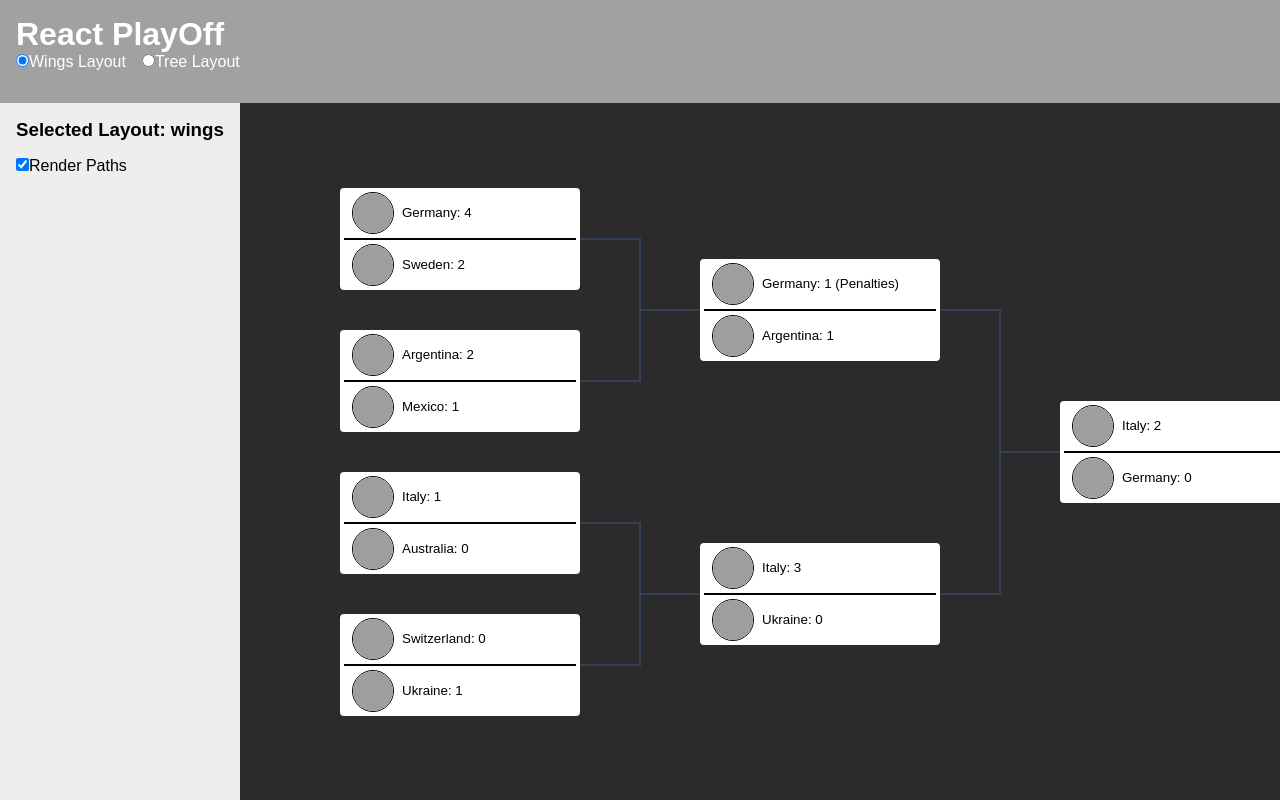
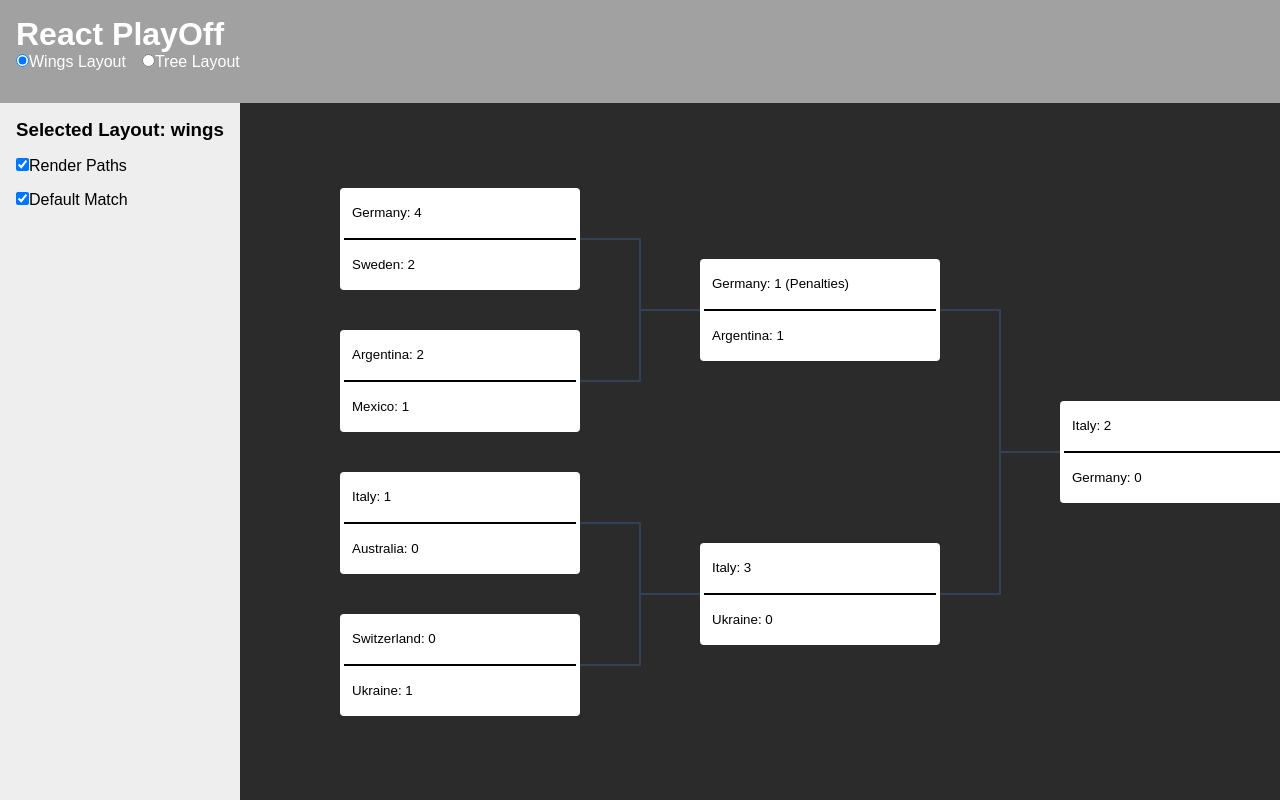
Before and after one commit to alicompiler/react-playoff, a React (Vite) app: page / in a window 1280 px wide. Built offline with nearby package versions, Linux system fonts and the light colour scheme; grey boxes are pictures that could not be loaded.

Commit message:
default match

```diff
--- a/src/App.tsx
+++ b/src/App.tsx
@@ -6,6 +6,7 @@
 function App() {
     const [layout, setLayout] = useState<PlayOffLayout>('wings');
     const [renderPaths, setRenderPaths] = useState(true);
+    const [defaultMatch, setDefaultMatch] = useState(true);
 
     return (
         <div style={{ height: '100vh', display: 'flex', flexDirection: 'column' }}>
@@ -53,9 +54,16 @@
                         Render Paths
                         </label>
                     </div>
+
+                    <div>
+                        <label>
+                            <input type="checkbox" checked={defaultMatch} onChange={(e) => setDefaultMatch(e.target.checked)} />
+                        Default Match
+                        </label>
+                    </div>
                 </div>
                 <div style={{ flex: 1, display: 'flex', justifyContent: 'center', alignItems: 'center' }}>
-                    <Example layout={layout} renderPaths={renderPaths} />
+                    <Example layout={layout} renderPaths={renderPaths} defaultMatch={defaultMatch} />
                 </div>
             </div>
         </div>
--- a/src/Example/WingsExample.tsx
+++ b/src/Example/WingsExample.tsx
@@ -1,5 +1,5 @@
 import { PlayOff } from "../Lib/PlayOff";
-import type { Match, PlayOffLayout, Rounds } from "../Lib/Types";
+import type { Match, PlayOffLayout, RenderMatchFunc, Rounds } from "../Lib/Types";
 import { MatchComponent } from "./MatchComponent";
 
 const createMatch = (home: string, away: string, score: string, nextMatchId: string, metadata?: Record<string, unknown>, id?: string): Match => ({
@@ -60,7 +60,17 @@
     ]
 ];
 
-export const Example = ({ layout, renderPaths = true }: { layout: PlayOffLayout, renderPaths?: boolean }) => {
+export const Example = ({ layout, renderPaths = true, defaultMatch }: { layout: PlayOffLayout, renderPaths?: boolean, defaultMatch?: boolean }) => {
+    const customMatchRender: RenderMatchFunc = (match, { selectedTeam, isMatchSelected, setSelectedMatchId, setSelectedTeamName }) => (
+        <MatchComponent
+            match={match}
+            isMatchSelected={isMatchSelected}
+            selectedTeam={selectedTeam}
+            setSelectedMatchId={setSelectedMatchId}
+            setSelectedTeamName={setSelectedTeamName}
+        />
+    );
+
     return (
         <div style={{
             backgroundColor: '#2B2B2B',
@@ -71,15 +81,7 @@
                 rounds={rounds}
                 layout={layout}
                 renderPaths={renderPaths}
-                renderMatch={(match, { selectedTeam, isMatchSelected, setSelectedMatchId, setSelectedTeamName }) => (
-                    <MatchComponent
-                        match={match}
-                        isMatchSelected={isMatchSelected}
-                        selectedTeam={selectedTeam}
-                        setSelectedMatchId={setSelectedMatchId}
-                        setSelectedTeamName={setSelectedTeamName}
-                    />
-                )}
+                renderMatch={defaultMatch ? undefined : customMatchRender}
             />
         </div>
     );
--- /dev/null
+++ b/src/Lib/Elements/DefaultMatch.tsx
@@ -0,0 +1,103 @@
+import type { Match, RenderMatchFunc } from "../Types";
+
+interface Props {
+    match: Match;
+    isMatchSelected: boolean;
+    selectedTeam: string | null;
+    setSelectedMatchId: (id: string | null) => void;
+    setSelectedTeamName: (name: string | null) => void;
+}
+
+export const DefaultMatch = ({ match, isMatchSelected, selectedTeam, setSelectedMatchId, setSelectedTeamName }: Props) => {
+    const handleClick = (teamName: string | null) => {
+        console.log({
+            teamName,
+            isMatchSelected,
+            selectedTeam,
+        });
+        if (isMatchSelected && selectedTeam === teamName) {
+            setSelectedMatchId(null);
+            setSelectedTeamName(null);
+        } else {
+            setSelectedMatchId(match.id);
+            setSelectedTeamName(teamName);
+        }
+    };
+
+    const homeScores = match.score?.map((score) => score.home).join(' - ') ?? '-';
+    const awayScores = match.score?.map((score) => score.away).join(' - ') ?? '-';
+
+    return (
+        <div
+            className={`__playoff-default-match ${isMatchSelected ? '__playoff-match-selected' : ''}`}
+            style={{
+                display: 'flex',
+                flexDirection: 'column',
+                padding: 4,
+                backgroundColor: isMatchSelected ? '#EEE' : '#FFF',
+                gap: 4,
+                borderRadius: 4,
+            }}>
+            <button
+                className={`__playoff-default-match-home ${selectedTeam === match.home.name ? '__playoff-team-selected' : ''}`}
+                style={{
+                    background: '#FFF',
+                    height: 42,
+                    display: 'flex',
+                    alignItems: 'center',
+                    justifyContent: 'center',
+                    gap: 8,
+                    cursor: 'pointer',
+                    border: 'none',
+                    width: '100%',
+                    textAlign: 'left',
+                    padding: '0 8px'
+                }}
+                onClick={(e) => {
+                    e.stopPropagation();
+                    handleClick(match.home.name);
+                }}
+                aria-label={`Select ${match.home.name}`}
+            >
+                <p style={{ flex: 1, margin: 0 }}>{match.home.name}: {homeScores}</p>
+            </button>
+            <div style={{ height: 2, backgroundColor: 'black' }} />
+            <button
+                className={`__playoff-default-match-away ${selectedTeam === match.away.name ? '__playoff-team-selected' : ''}`}
+                style={{
+                    background: '#FFF',
+                    height: 42,
+                    display: 'flex',
+                    alignItems: 'center',
+                    justifyContent: 'center',
+                    gap: 8,
+                    cursor: 'pointer',
+                    border: 'none',
+                    width: '100%',
+                    textAlign: 'left',
+                    padding: '0 8px'
+                }}
+                onClick={(e) => {
+                    e.stopPropagation();
+                    handleClick(match.away.name);
+                }}
+                aria-label={`Select ${match.away.name}`}
+            >
+                <p style={{ flex: 1, margin: 0 }}>{match.away.name}: {awayScores}</p>
+            </button>
+        </div >
+    );
+};
+
+// eslint-disable-next-line react-refresh/only-export-components
+export const renderDefaultMatch: RenderMatchFunc = (match, options) => {
+    return (
+        <DefaultMatch
+            match={match}
+            isMatchSelected={options.isMatchSelected}
+            selectedTeam={options.selectedTeam}
+            setSelectedMatchId={options.setSelectedMatchId}
+            setSelectedTeamName={options.setSelectedTeamName}
+        />
+    );
+};
--- a/src/Lib/PlayOff.tsx
+++ b/src/Lib/PlayOff.tsx
@@ -6,16 +6,17 @@
 import { PlayOffProvider } from "./Provider/PlayOffProvider";
 import type { PlayOffLayout, RenderMatchFunc, Rounds } from "./Types";
 import { TreeLayout } from "./Layout/TreeLayout";
+import { renderDefaultMatch } from "./Elements/DefaultMatch";
 
 interface Props {
     rounds: Rounds;
     layout: PlayOffLayout;
-    renderMatch: RenderMatchFunc;
+    renderMatch?: RenderMatchFunc;
     renderPaths?: boolean;
 }
 
 export const PlayOff = ({ rounds, layout, renderMatch, renderPaths = true }: Props) => (
-    <PlayOffProvider rounds={rounds} renderMatch={renderMatch} layout={layout} renderPaths={renderPaths}>
+    <PlayOffProvider rounds={rounds} renderMatch={renderMatch ?? renderDefaultMatch} layout={layout} renderPaths={renderPaths}>
         <Inner />
     </PlayOffProvider>
 );
```
